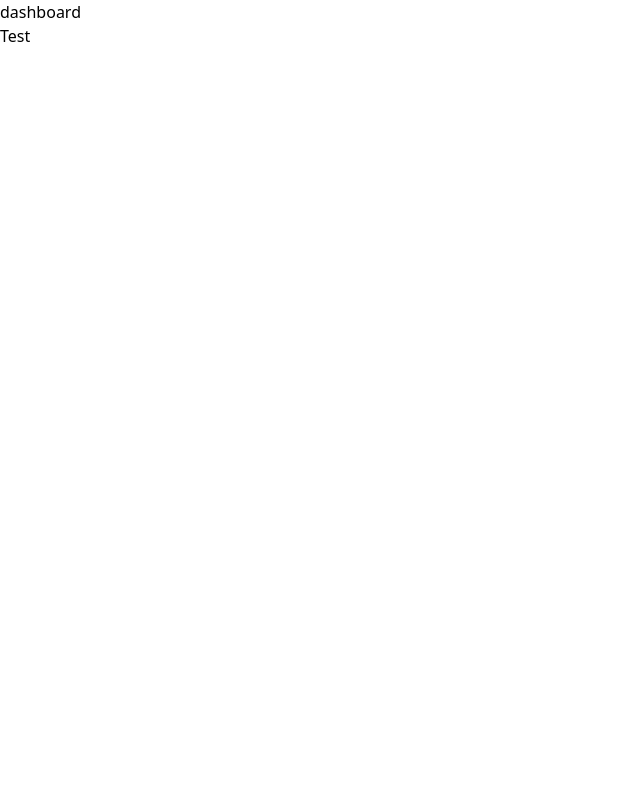
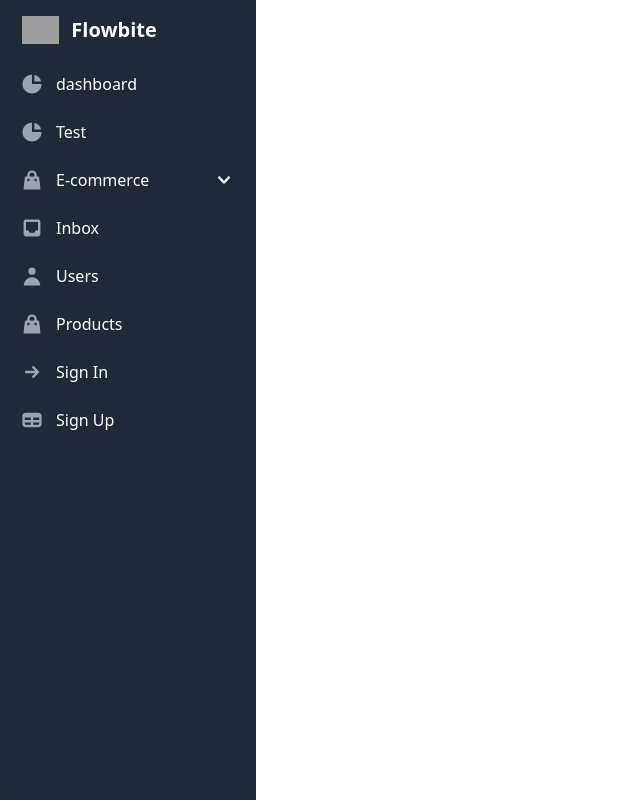
Before and after one commit to develhope-team-projects/fs17_it_team1, a React (Vite) app: page /dashboard in a window 1280 px wide. Shown: the whole page, without its empty margins (0-640 px from the left). Built offline with nearby package versions, Linux system fonts and the light colour scheme; grey boxes are pictures that could not be loaded.

Commit message:
component: created sidebar for dashboard

```diff
--- a/src/App.tsx
+++ b/src/App.tsx
@@ -1,13 +1,11 @@
-import { BrowserRouter, Link, Route, Routes } from "react-router-dom";
+import { BrowserRouter, Route, Routes } from "react-router-dom";
 import Dashboard from "./dashboard/Dashboard";
 
 function App() {
   return (
     <div className="dark">
       <BrowserRouter>
-        <Link to="/dashboard">dashboard</Link>
         <Routes>
-          {/* <Route path="/" element={<Test />} /> */}
           <Route path="/dashboard/*" element={<Dashboard />} />
         </Routes>
       </BrowserRouter>
--- a/src/dashboard/Dashboard.tsx
+++ b/src/dashboard/Dashboard.tsx
@@ -1,9 +1,62 @@
-import { Link, Routes } from "react-router-dom";
+import { Link, Route, Routes } from "react-router-dom";
+import { Sidebar } from "flowbite-react";
+import {
+  HiArrowSmRight,
+  HiChartPie,
+  HiInbox,
+  HiShoppingBag,
+  HiTable,
+  HiUser,
+} from "react-icons/hi";
+
 export default function Dashboard() {
   return (
     <div>
-      <Link to="/dashboard/test">Test</Link>
-      <Routes>{/* <Route path="/" element={<Test />} /> */}</Routes>
+      <Sidebar
+        aria-label="Sidebar with multi-level dropdown example"
+        className="h-screen rounded-none dark:bg-gray-800"
+      >
+        <Sidebar.Logo
+          href="#"
+          img="https://w7.pngwing.com/pngs/403/269/png-transparent-react-react-native-logos-brands-in-colors-icon-thumbnail.png"
+          imgAlt="Flowbite logo"
+        >
+          Flowbite
+        </Sidebar.Logo>
+        <Sidebar.Items>
+          <Sidebar.ItemGroup>
+            <Sidebar.Item href="#" icon={HiChartPie}>
+              <Link to="/dashboard">dashboard</Link>
+            </Sidebar.Item>
+            <Sidebar.Item href="#" icon={HiChartPie}>
+              <Link to="/dashboard/test">Test</Link>
+            </Sidebar.Item>
+
+            <Sidebar.Collapse icon={HiShoppingBag} label="E-commerce">
+              <Sidebar.Item href="#">Products</Sidebar.Item>
+              <Sidebar.Item href="#">Sales</Sidebar.Item>
+              <Sidebar.Item href="#">Refunds</Sidebar.Item>
+              <Sidebar.Item href="#">Shipping</Sidebar.Item>
+            </Sidebar.Collapse>
+            <Sidebar.Item href="#" icon={HiInbox}>
+              Inbox
+            </Sidebar.Item>
+            <Sidebar.Item href="#" icon={HiUser}>
+              Users
+            </Sidebar.Item>
+            <Sidebar.Item href="#" icon={HiShoppingBag}>
+              Products
+            </Sidebar.Item>
+            <Sidebar.Item href="#" icon={HiArrowSmRight}>
+              Sign In
+            </Sidebar.Item>
+            <Sidebar.Item href="#" icon={HiTable}>
+              Sign Up
+            </Sidebar.Item>
+          </Sidebar.ItemGroup>
+        </Sidebar.Items>
+      </Sidebar>
+      <Routes>{/* <Route path="/test" element={<Header />} /> */}</Routes>
     </div>
   );
 }
```
